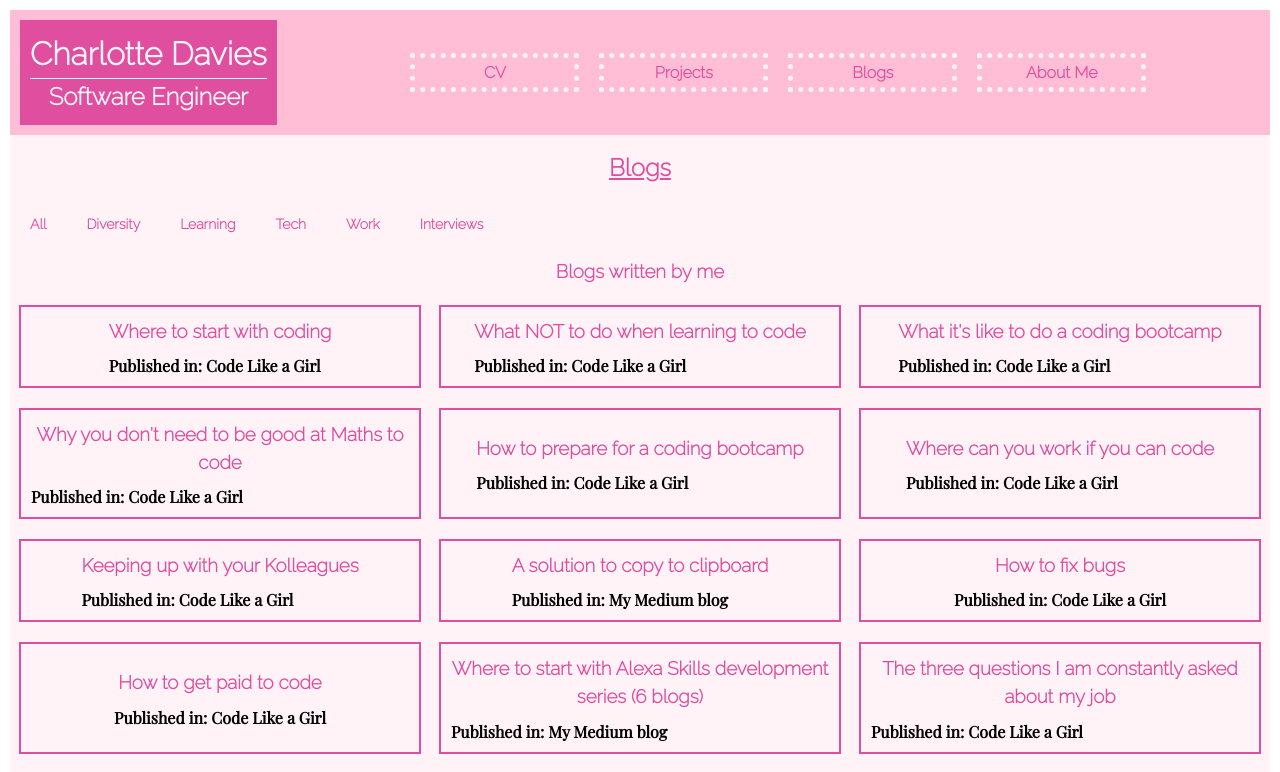
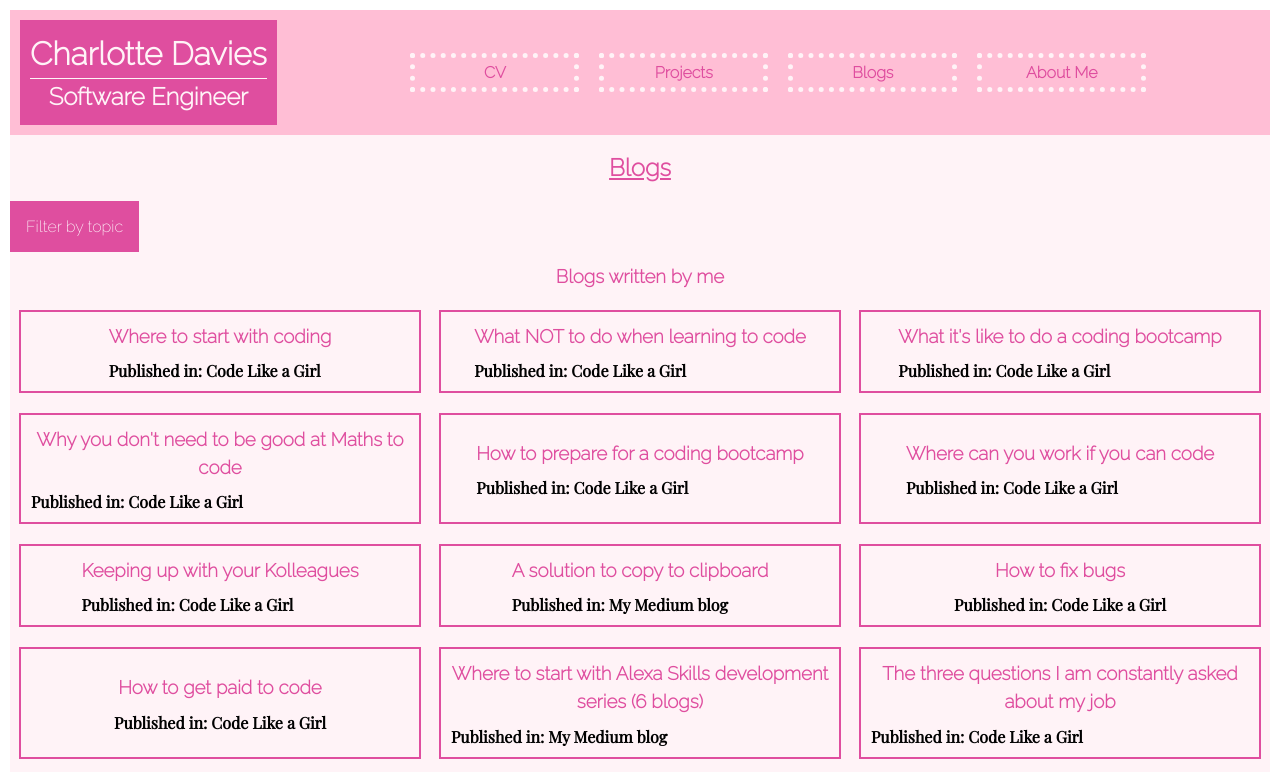
Before and after one commit to CharlotteMD/charlotteqazi, a React (Create React App) app: page /blogs in a window 1280 px wide. Shown: the top 772 px of the page. Built offline with nearby package versions, Linux system fonts and the light colour scheme.

Commit message:
Added filter to blogs

```diff
--- a/src/components/blogs.js
+++ b/src/components/blogs.js
@@ -173,17 +173,29 @@ function Blogs() {
 
   function filterBlogs(filterType) {
     setBlogTags(filterType);
+    const dropdown = document.querySelector(".dropdown-content");
+    dropdown.classList.toggle("isopen");
+  }
+
+  function handleDropdown() {
+    const dropdown = document.querySelector(".dropdown-content");
+    dropdown.classList.toggle("isopen");
   }
 
   return (
     <div className="Blogs">
       <h2 className="pageTitle">Blogs</h2>
 
-      {blogThemes.map(blogThemes => (
-        <button className='filterButton'  onClick={() => filterBlogs(`${blogThemes}`)}>
-          {blogThemes}
-        </button>
-      ))}
+      <div class="dropdown">
+        <button class="dropbtn" onClick={()=>handleDropdown()}>Filter by topic</button>
+        <div class="dropdown-content">
+          {blogThemes.map(blogThemes => (
+            <button className='filterButton' onClick={() => filterBlogs(`${blogThemes}`)}>
+              {blogThemes}
+            </button>
+          ))}
+        </div>
+      </div>
 
       <div className="careerJourney">
 
--- a/src/components/projects.js
+++ b/src/components/projects.js
@@ -143,7 +143,6 @@ const techSkills = ['HTML', 'CSS', 'JavaScript', 'Express', 'MongoDB',  'Mocha',
 function Projects() {
 
   const [techTags, setTechTags] = useState('all');
-  // const dropdown = document.querySelector(".dropdown-content");
 
   function filterSkills(filterType) {
     setTechTags(filterType);
@@ -161,7 +160,7 @@ function Projects() {
       <h2 className="pageTitle">Projects</h2>
 
       <div class="dropdown">
-        <button class="dropbtn" onClick={()=>handleDropdown()}>Skills</button>
+        <button class="dropbtn" onClick={()=>handleDropdown()}>Filter by skill</button>
         <div class="dropdown-content">
           <button className='filterButton' onClick={() => filterSkills('all')}>
             All
```
